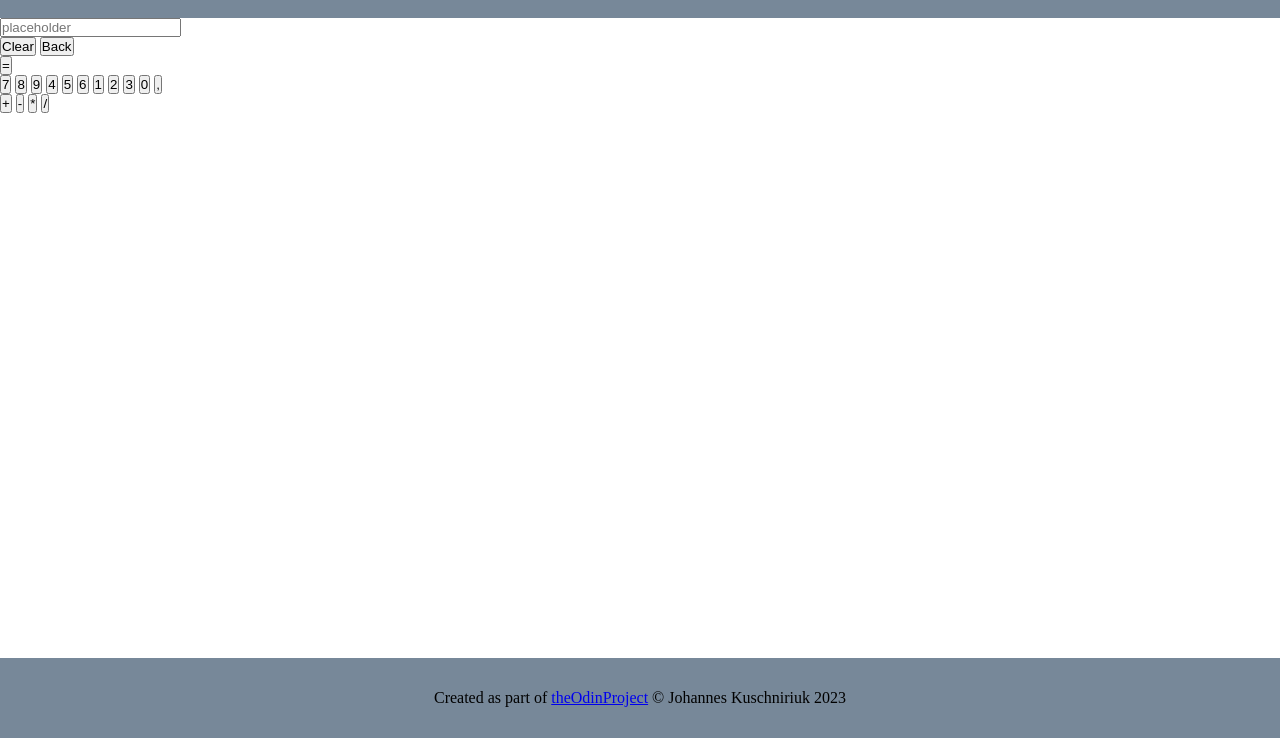
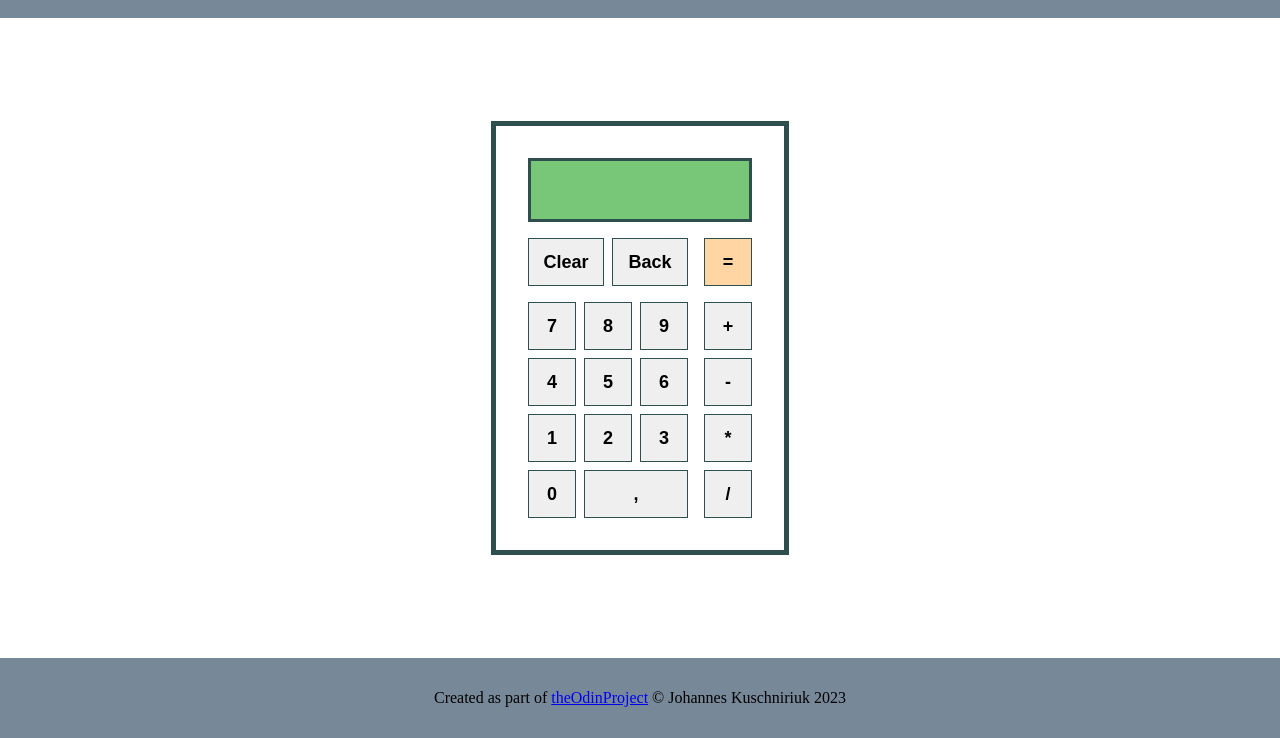
Before and after one commit to JoKu21/odin-calculator, a plain HTML site: page index.html in a window 1280 px wide. Shown: the part 62-800 px from the top of the page. Drawn offline with Linux system fonts and the light colour scheme.

Commit message:
Create CSS-Design

```diff
--- a/index.html
+++ b/index.html
@@ -16,7 +16,7 @@
     <main id="main">
         <div id="calculator">
             <div id="top">
-                <input id="inputField" placeholder="placeholder"></input>
+                <div type="output" id="outputField" placeholder="placeholder"></div>
             </div>
             <div id="mid">
                 <div id="mid-correct">
--- a/styles.css
+++ b/styles.css
@@ -5,14 +5,88 @@
 }
 
 #header,
+#main,
 #footer {
-    background-color: lightslategray;
-    height: 10vh;
     display: flex;
     justify-content: center;
     align-items: center;
 }
 
+#outputField {
+    width: 14rem;
+    height: 4rem;
+    background-color: rgba(0, 150, 0, 0.528);
+    border: 3px solid darkslategray;
+}
+
+#header,
+#footer {
+    background-color: lightslategray;
+    height: 10vh;
+}
+
 #main {
     height: 80vh;
 }
+
+.button {
+    height: 3rem;
+    width: 3rem;
+    border: 1px solid darkslategray;
+    font-weight: bold;
+    font-size: large;
+}
+
+#calculator {
+    display: flex;
+    flex-direction: column;
+    gap: 1rem;
+    border: 5px solid darkslategray;
+    padding: 2rem;
+}
+
+
+
+#mid {
+    display: flex;
+    gap: 0.5rem;
+    justify-content: space-between;
+}
+
+#mid-correct {
+    width: 10rem;
+    display: flex;
+    gap: 0.5rem;
+}
+
+#result {
+    background-color: rgba(255, 140, 0, 0.36);
+}
+
+#button-clear,
+#button-back {
+    width: 5rem;
+}
+
+
+#bot {
+    display: flex;
+    gap: 1rem;
+}
+
+#bot-operators {
+    display: flex;
+    flex-direction: column;
+    gap: 0.5rem;
+}
+
+#button-comma {
+    width: 6.5rem;
+}
+
+#bot-numbers {
+    display: flex;
+    flex-wrap: wrap;
+    width: 10rem;
+    gap: 0.5rem;
+}
```
